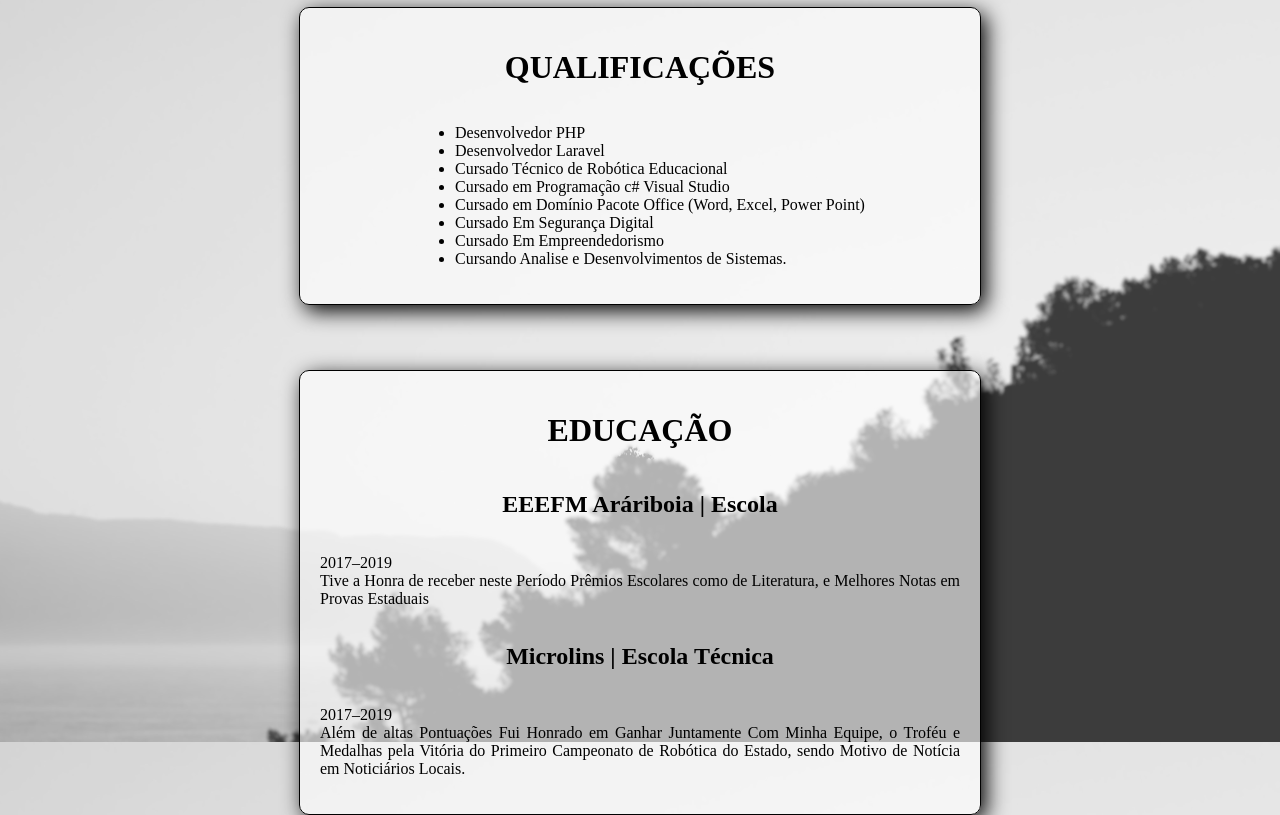
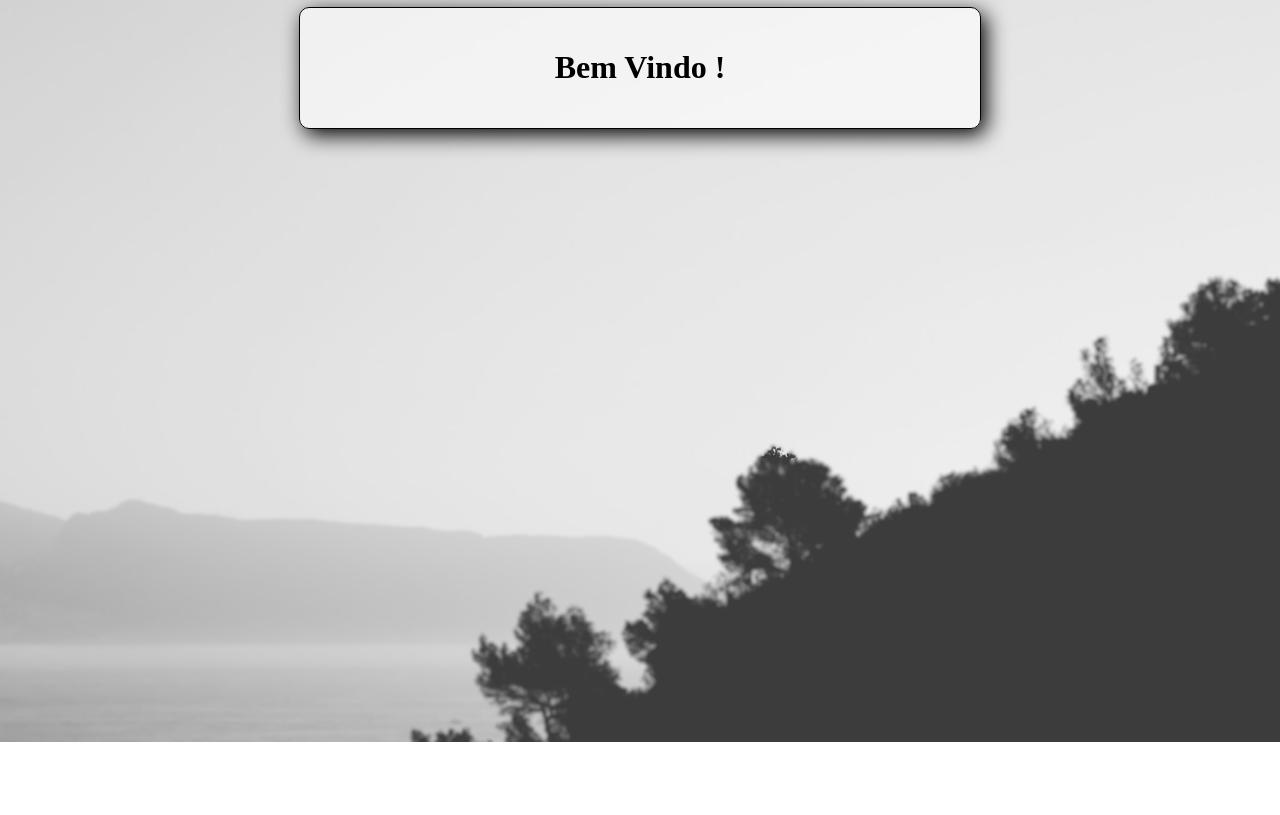
Before and after one commit to Josuepl17/LadingPage, a plain HTML site: page index.html in a window 1280 px wide. Shown: the part 58-873 px from the top of the page. After the commit the page ends 800 px from the top, so only its background shows below. Drawn offline with Linux system fonts and the light colour scheme.

Commit message:
Bem Vindo

```diff
--- a/index.html
+++ b/index.html
@@ -111,33 +111,11 @@
 
     <main>
         <div class="card">
-            <h1>QUALIFICAÇÕES</h1>
-
-                <ul>
-                    <li>    Desenvolvedor PHP</li>
-                    <li>    Desenvolvedor Laravel</li>
-                    <li>	Cursado Técnico de Robótica Educacional</li>
-                    <li>	Cursado em Programação c# Visual Studio</li>
-                    <li>	Cursado em Domínio Pacote Office (Word, Excel, Power Point)</li>
-                    <li>    Cursado Em Segurança Digital</li>
-                    <li>	Cursado Em Empreendedorismo</li>
-                    <li>	Cursando Analise e Desenvolvimentos de Sistemas.</li>
-                </ul>
+            <h1>Bem Vindo !</h1>
 
         </div>
 
-        <div class="card" >
-            <h1>EDUCAÇÃO</h1>
-            <h2>EEEFM Aráriboia | Escola</h2>
-            <p>2017–2019 <br>
-                Tive a Honra de receber neste Período Prêmios Escolares como de Literatura, e Melhores Notas em Provas Estaduais
-                </p>
 
-                <h2>Microlins | Escola Técnica</h2>
-                <p>2017–2019 <br>
-                    Além de altas Pontuações Fui Honrado em Ganhar Juntamente Com Minha Equipe, o Troféu e Medalhas pela Vitória do Primeiro Campeonato de Robótica do Estado, sendo Motivo de Notícia em Noticiários Locais.
-                    </p>
-        </div>
     </main>
 
 </body>
```
